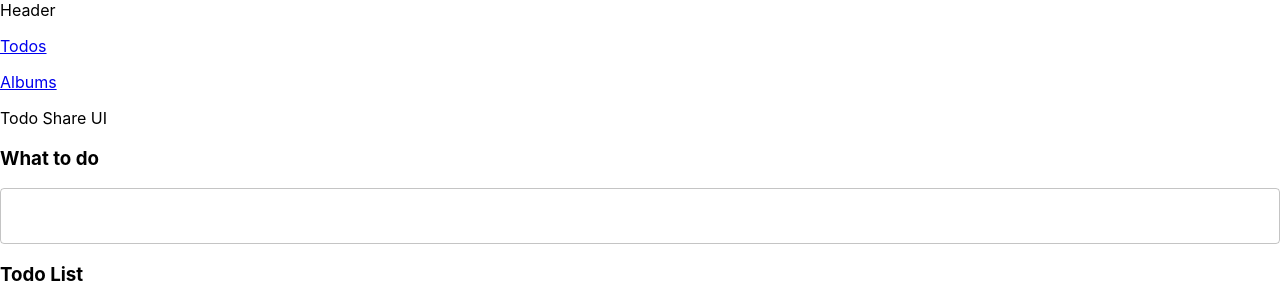
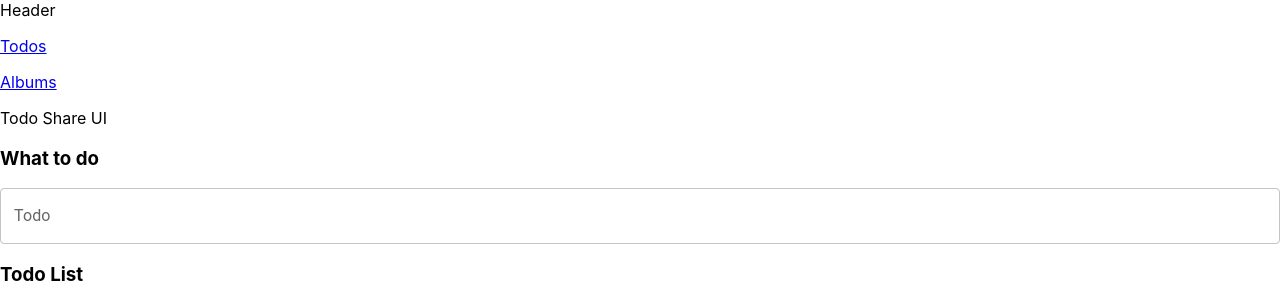
Before and after one commit to GrayPham/learn-reactjs, a React (Create React App) app: page /todo-list in a window 1280 px wide. Shown: the top 294 px of the page. Built offline with nearby package versions, Linux system fonts and the light colour scheme; no server answers.

Commit message:
Setup counterSlice

```diff
--- a/package.json
+++ b/package.json
@@ -9,6 +9,7 @@
     "@hookform/resolvers": "^1.3.8",
     "@mui/icons-material": "^5.8.4",
     "@mui/material": "^5.8.7",
+    "@reduxjs/toolkit": "^1.8.3",
     "@testing-library/jest-dom": "^5.16.4",
     "@testing-library/react": "^13.3.0",
     "@testing-library/user-event": "^13.5.0",
@@ -18,6 +19,7 @@
     "react": "^18.2.0",
     "react-dom": "^18.2.0",
     "react-hook-form": "^6.15.8",
+    "react-redux": "^8.0.2",
     "react-router-dom": "^5.3.3",
     "react-scripts": "5.0.1",
     "web-vitals": "^2.1.4",
--- a/src/components/form-controls/InputField/index.jsx
+++ b/src/components/form-controls/InputField/index.jsx
@@ -1,14 +1,31 @@
 import React from "react";
 import PropTypes from "prop-types";
 import { TextField } from "@mui/material";
+import { Controller } from "react-hook-form";
 
-InputField.propTypes = {};
+InputField.propTypes = {
+  form: PropTypes.object.isRequired,
+  name: PropTypes.string.isRequired,
+  lable: PropTypes.string,
+  disabled: PropTypes.bool,
+};
 
 function InputField(props) {
+  const { form, name, lable, disabled } = props;
+  const { errors, formState } = form;
+  const hasError = errors[name] && formState.touched[name];
+  console.log(errors[name], formState.touched[name]);
   return (
-    <div>
-      <TextField fullWidth />
-    </div>
+    <Controller
+      name={name}
+      control={form.control}
+      as={TextField}
+      fullWidth
+      label={lable}
+      disabled={disabled}
+      error={!!hasError}
+      helperText={errors[name]?.message}
+    />
   );
 }
 
--- a/src/features/Todo/components/TodoForm/index.jsx
+++ b/src/features/Todo/components/TodoForm/index.jsx
@@ -2,20 +2,35 @@
 import PropTypes from "prop-types";
 import InputField from "../../../../components/form-controls/InputField";
 import { useForm } from "react-hook-form";
+import { yupResolver } from "@hookform/resolvers/yup";
+import * as yup from "yup";
 
 TodoForm.propTypes = {
   onSubmit: PropTypes.func,
 };
 
 function TodoForm(props) {
+  const schema = yup.object().shape({
+    title: yup
+      .string()
+      .required("Please enter title")
+      .min(5, "Title is too short!"),
+  });
+
   const form = useForm({
     defaultValues: {
       title: "",
     },
+    resolver: yupResolver(schema),
   });
 
   const handleSubmit = (values) => {
-    console.log("ToDo FORM: ", values);
+    //console.log("ToDo FORM: ", values);
+    const { onSubmit } = props;
+    if (onSubmit) {
+      onSubmit(values);
+    }
+    form.reset();
   };
   return (
     <form onSubmit={form.handleSubmit(handleSubmit)}>
--- a/src/features/Todo/pages/ListPage/index.jsx
+++ b/src/features/Todo/pages/ListPage/index.jsx
@@ -97,6 +97,15 @@
 
   const handleTodoFormSubmit = (value) => {
     console.log("Form submit: ", value);
+    const newtodo = {
+      id: todoList.length + 1,
+      title: value.title,
+      status: "new",
+    };
+
+    const newTodoList = [...todoList, newtodo];
+
+    setToDoList(newTodoList);
   };
   return (
     <div>
```
Also changed, not shown: src/features/Counter/counterSlice.js (added, +17 -0 lines), src/features/Counter/index.jsx (added), src/features/Todo/todoSlice.js (added), 1 other file (tests, documents, lock files or other folders).
